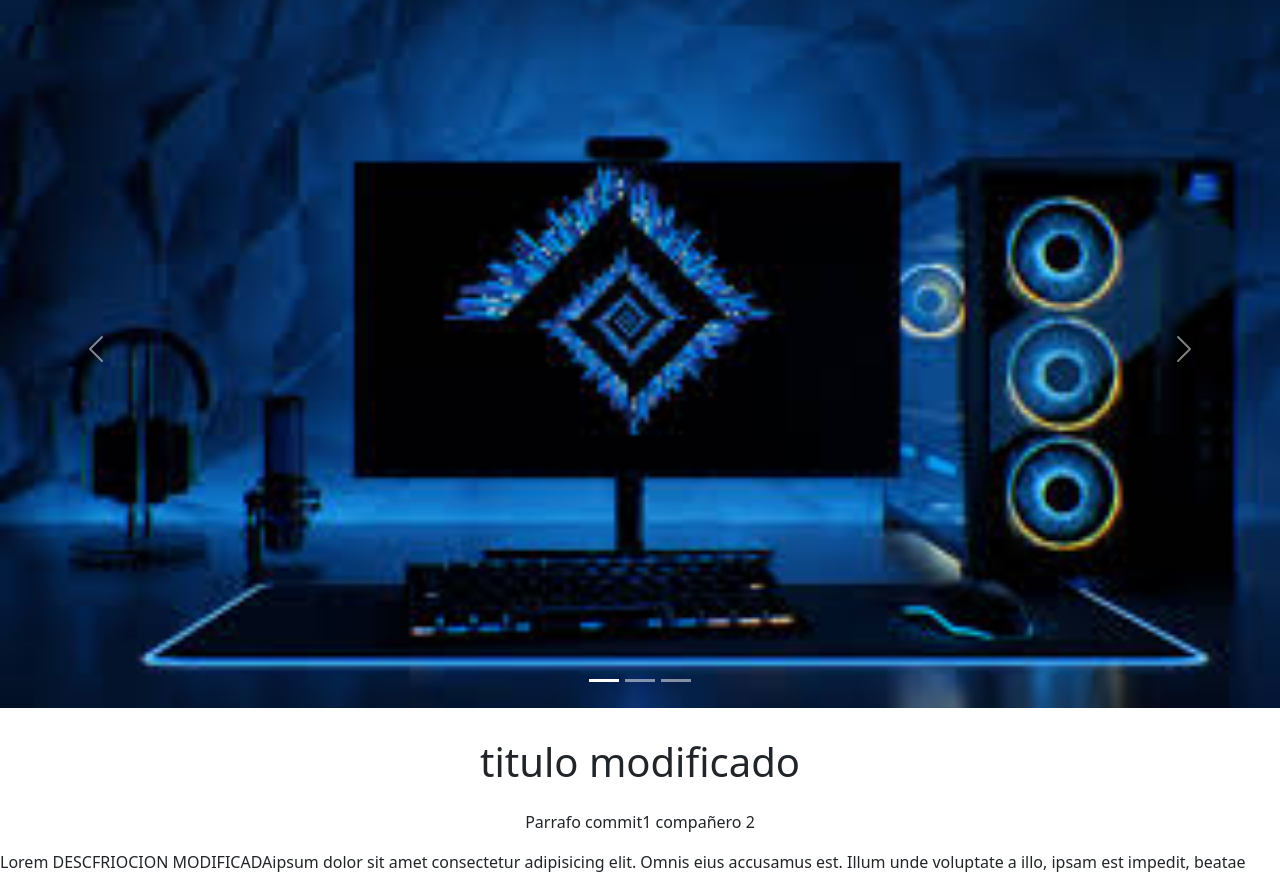
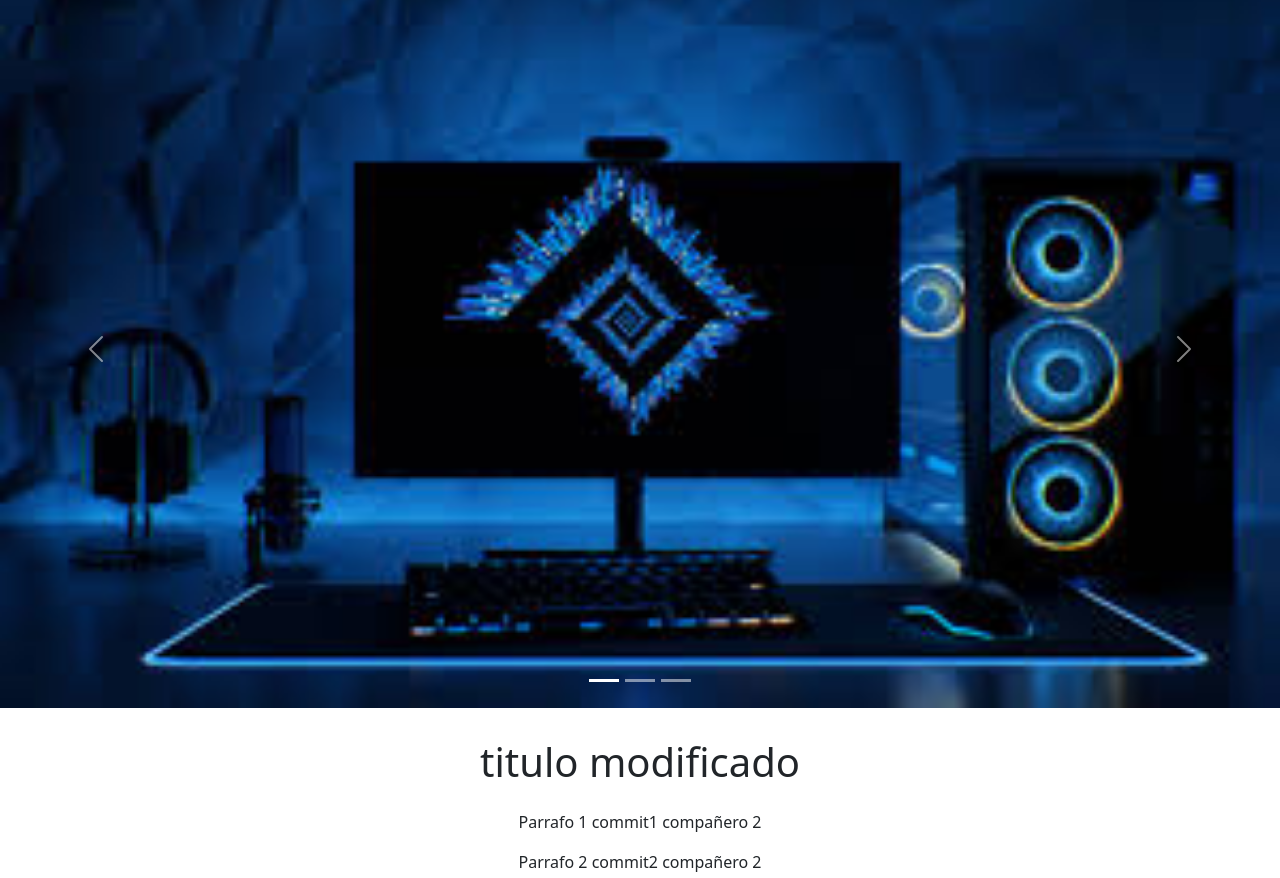
Before and after one commit to luisserranom/Tarea03y04UsachLuisSerrano, a website: page index.html in a window 1280 px wide. Shown: the part 65-943 px from the top of the page. Drawn offline with nearby package versions, Linux system fonts and the light colour scheme.

Commit message:
commit2 compañero 2

```diff
--- a/index.html
+++ b/index.html
@@ -73,8 +73,10 @@
          <!--Titulo modificado por otro usuario-->
          <h1>titulo modificado</h1>
          <p>
-            <!--Modificacion echa por mi Luis Serrano-->
-            <p>Parrafo commit1 compañero 2</p>
+            <!--Modificacion echa por compañero2-->
+            <p>Parrafo 1 commit1 compañero 2</p>
+            <p>Parrafo 2 commit2 compañero 2</p>
+
             Lorem DESCFRIOCION MODIFICADAipsum dolor sit amet consectetur adipisicing elit. Omnis eius accusamus est. Illum unde voluptate a illo, ipsam est impedit, beatae consectetur enim harum quo, maiores similique libero nesciunt. Et.
          </p>
       </section>
```
